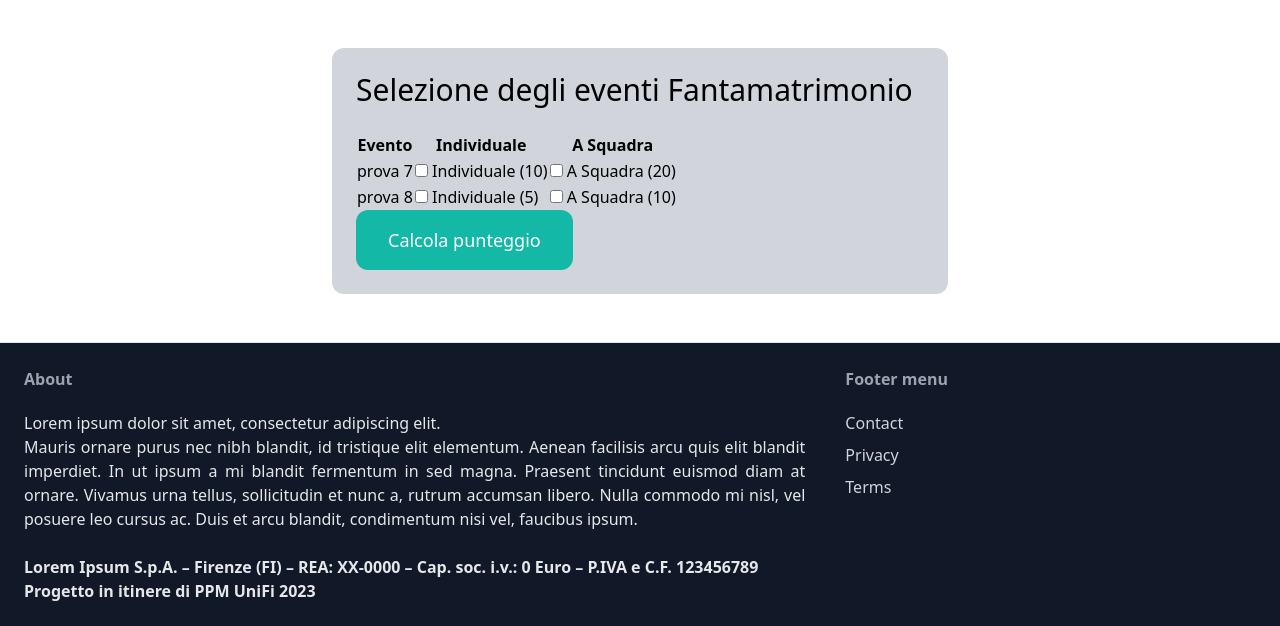
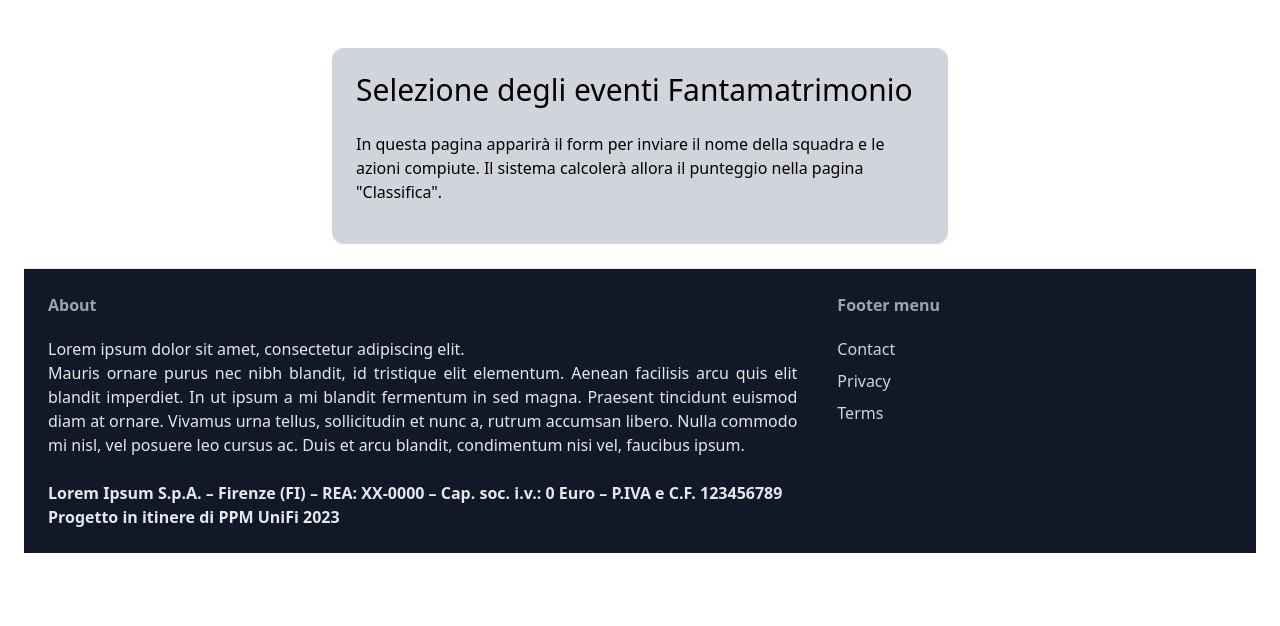
Before and after one commit to ippo1997/PPM-2023-django, a Django app: page /fantamatrimonio/ in a window 1280 px wide. Shown: the part 81-707 px from the top of the page. Run offline with Django 4.2, Linux system fonts and the light colour scheme; a user stored in the database is signed in; data comes from the database, SQL or seed files in the repository; some libraries are stand-ins or nearby versions.

Commit message:
classifica.html

```diff
--- a/ecommerce/core/templates/core/base.html
+++ b/ecommerce/core/templates/core/base.html
@@ -30,6 +30,8 @@
             {% else  %}
                <!-- <a href="{% url 'core:login' %}" class="px-6 py-3 text-lg text-white bg-purple-600 hover:bg-blue-700 rounded-lg font-semibold">Login</a>
                 <a href="{% url 'core:signup' %}" class="px-6 py-3 text-lg text-white bg-purple-600 hover:bg-blue-700 rounded-lg font-semibold">Sign up</a> -->
+             <a href="{% url 'core:fantamatrimonio' %}" class="px-6 py-3 text-lg text-white bg-purple-600 hover:bg-blue-700 rounded-lg font-semibold">Form</a>
+             <a href="{% url 'core:classifica' %}" class="px-6 py-3 text-lg text-white bg-purple-600 hover:bg-blue-700 rounded-lg font-semibold">Classifica</a>
             {% endif %}
         </div>
     </nav>
--- a/ecommerce/core/templates/core/fantamatrimonio.html
+++ b/ecommerce/core/templates/core/fantamatrimonio.html
@@ -4,6 +4,8 @@
 {% block content %}
 <div class="w-1/2 my-6 mx-auto p-6 bg-gray-300 rounded-xl">
     <h1 class="mb-6 text-3xl">Selezione degli eventi Fantamatrimonio</h1>
+            <p class="mb-4">In questa pagina apparirà il form per inviare il nome della squadra e le azioni compiute. Il sistema calcolerà allora il punteggio nella pagina "Classifica".</p>
+<!--
     <form method="post">
         {% csrf_token %}
         <table class="table-auto">
@@ -61,6 +63,6 @@
     checkboxes.forEach(function(checkbox) {
         checkbox.addEventListener('change', toggleCheckboxes);
     });
-</script>
+</script> -->
 
 {% endblock %}
--- a/ecommerce/core/urls.py
+++ b/ecommerce/core/urls.py
@@ -26,4 +26,5 @@
     path('logout/', auth_views.LogoutView.as_view(next_page='core:index'), name='logout'),
     path('update-shipping-status/<int:pk>/', views.update_shipping_status, name='update_shipping_status'),
     path('fantamatrimonio/', views.fantamatrimonio_page, name='fantamatrimonio'),
+    path('classifica/', views.classifica_page, name='classifica'),
 ]
--- a/ecommerce/core/views.py
+++ b/ecommerce/core/views.py
@@ -157,8 +157,6 @@
 
     return redirect('core:order_summary')
 
-
-@login_required
 def fantamatrimonio_page(request):
     eventi = Evento.objects.all()
     total_score = 0
@@ -178,3 +176,13 @@
             total_score += evento.punteggio_squadra
 
     return render(request, 'core/fantamatrimonio.html', {'eventi': eventi, 'total_score': total_score})
+
+def classifica_page(request):
+    # Passa i dati della classifica al template (esempio statico, potrebbe essere dinamico)
+    classifica_data = [
+        {'posizione': 1, 'squadra': 'Squadra A', 'punti': 100},
+        {'posizione': 2, 'squadra': 'Squadra B', 'punti': 90},
+        # Aggiungi altre squadre qui
+    ]
+    context = {'classifica': classifica_data}
+    return render(request, 'classifica.html', context)
```
Also changed, not shown: ecommerce/core/templates/core/classifica.html (added, +9 -0 lines).
